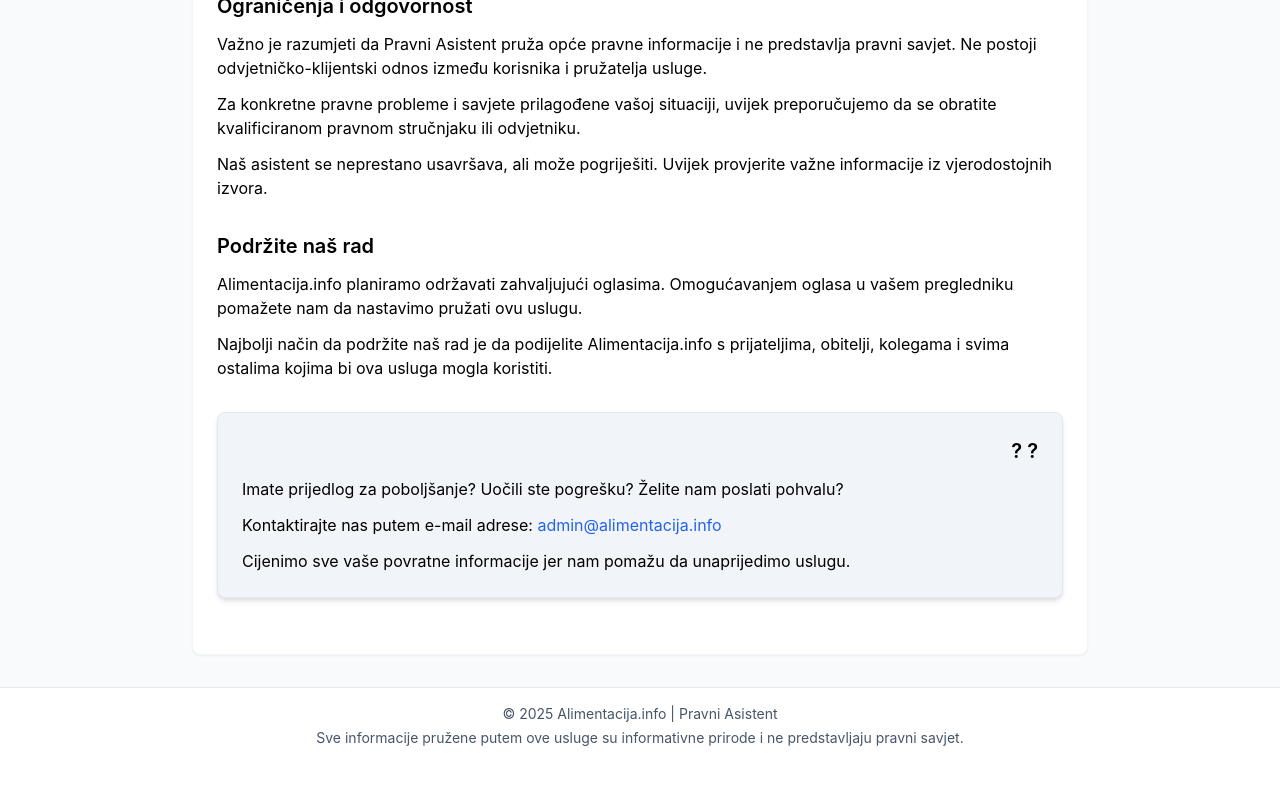
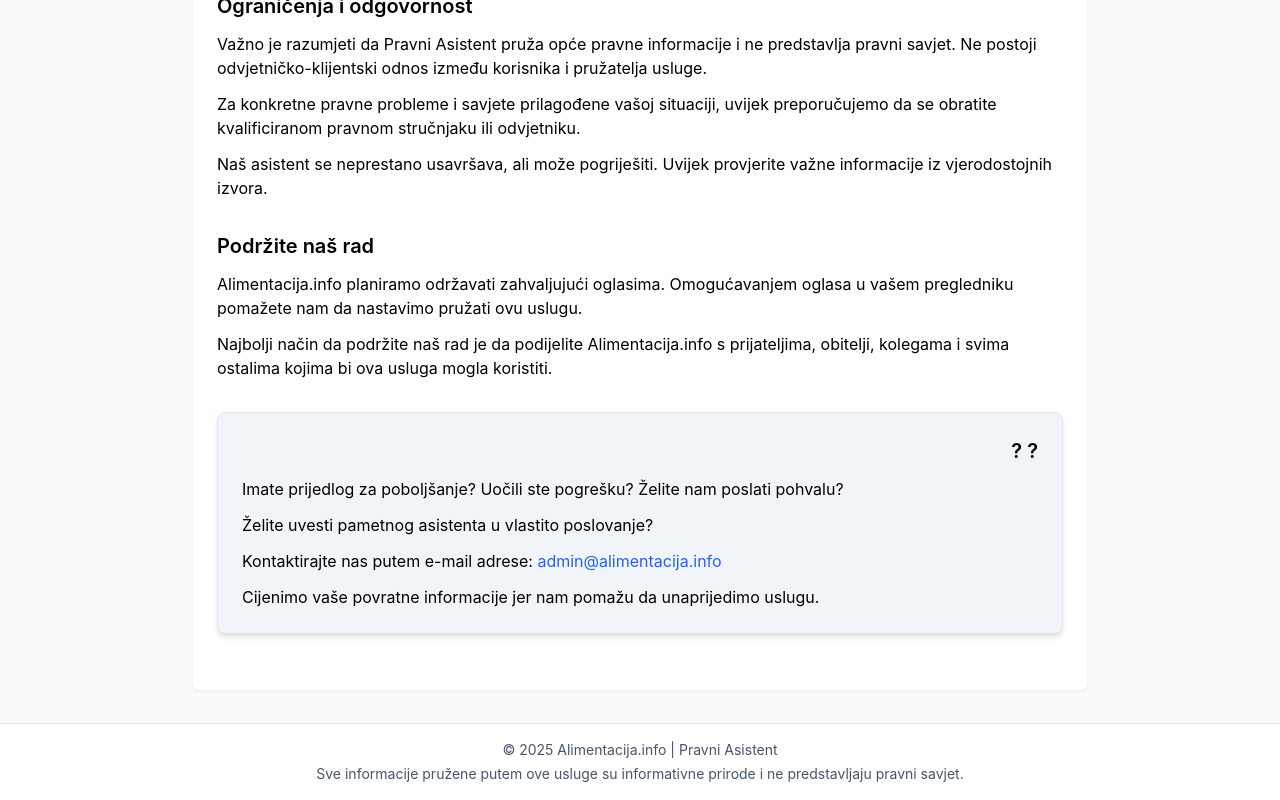
Before and after one commit to matejsarlija/our_chattie, a React (Create React App) app in the folder simple-chat/: page /o-nama in a window 1280 px wide. Shown: the part 1414-2214 px from the top of the page. Before the commit the page ends 2178 px from the top, so only its background shows below. Built offline with nearby package versions, Linux system fonts and the light colour scheme.

Commit message:
copy copy sales card ver ver.2

```diff
--- a/simple-chat/src/components/AboutUs.js
+++ b/simple-chat/src/components/AboutUs.js
@@ -126,10 +126,13 @@
                 Imate prijedlog za poboljšanje? Uočili ste pogrešku? Želite nam poslati pohvalu?
               </p>
               <p className="mb-3">
+                Želite uvesti pametnog asistenta u vlastito poslovanje?
+              </p>
+              <p className="mb-3">
                 Kontaktirajte nas putem e-mail adrese: <a href="mailto:admin@alimentacija.info" className="text-blue-600 hover:underline">admin@alimentacija.info</a>
               </p>
               <p>
-                Cijenimo sve vaše povratne informacije jer nam pomažu da unaprijedimo uslugu.
+                Cijenimo vaše povratne informacije jer nam pomažu da unaprijedimo uslugu.
               </p>
             </div>
           </section>
```
